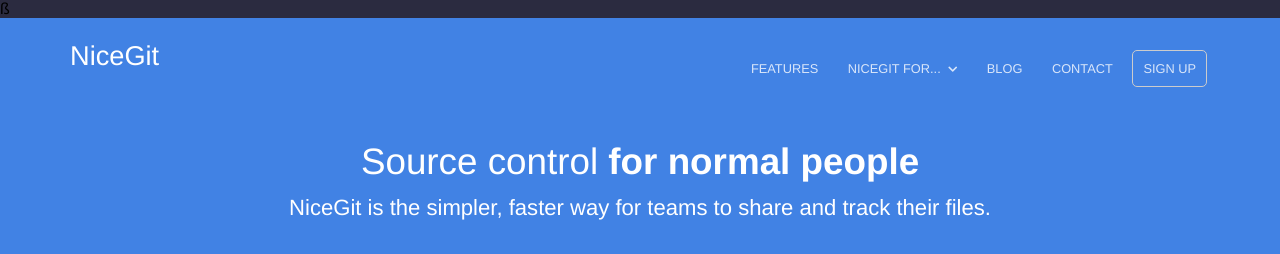
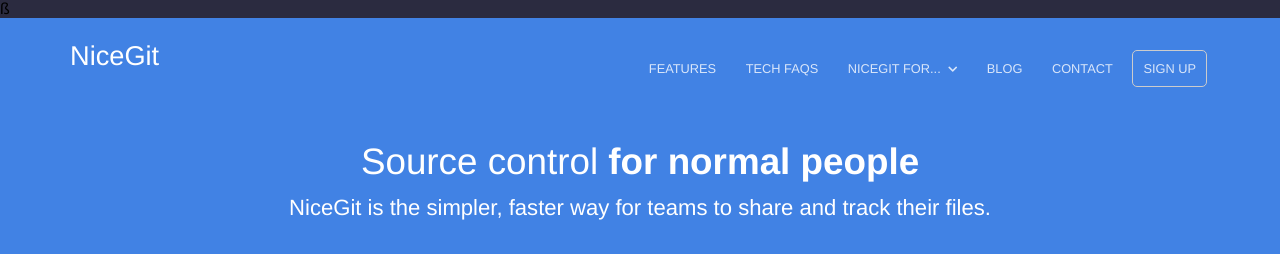
Before and after one commit to NiceGitTeam/Web, a Jekyll site: the page built from index.html, in a window 1280 px wide and 900 px high. Shown: the top 254 px of the window. Built offline with Jekyll 4.4.1, drawn with Linux system fonts in a browser that asks for light colours; comment, search, counter and statistics services are not loaded.

Commit message:
Add Tech FAQs to nav menu

```diff
--- a/_data/navigation.yml
+++ b/_data/navigation.yml
@@ -4,6 +4,9 @@
 #
 - name: Features
   link: /features/
+
+- name: Tech FAQs
+  link: /tech-faqs/
 
 - name: NiceGit for...
   link: /#
```
